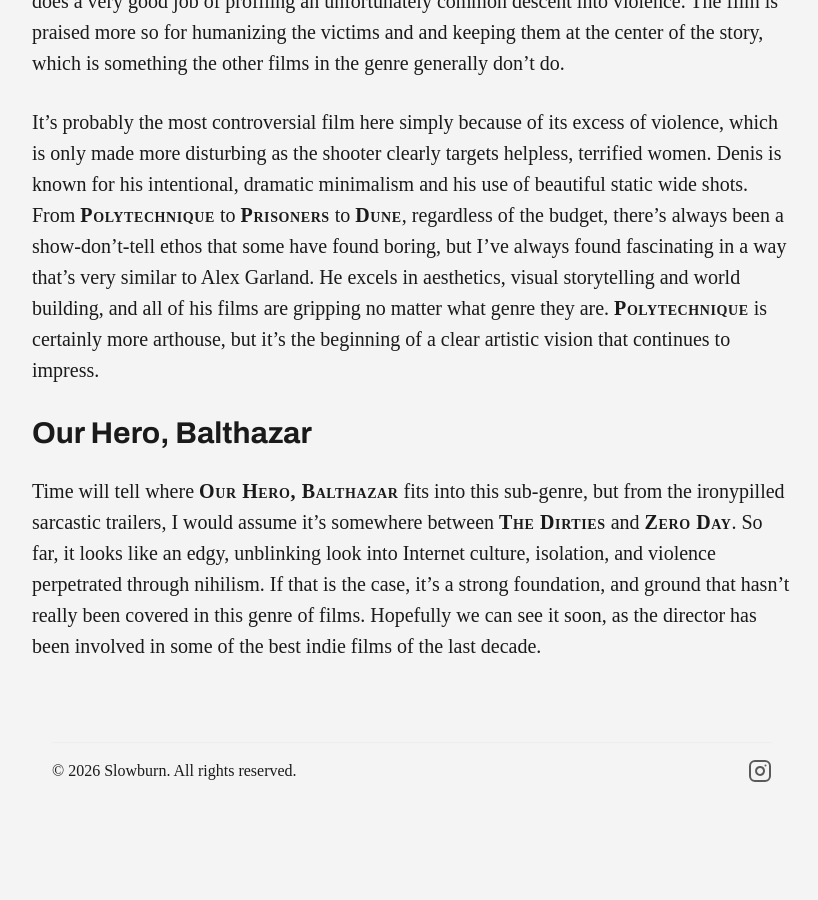
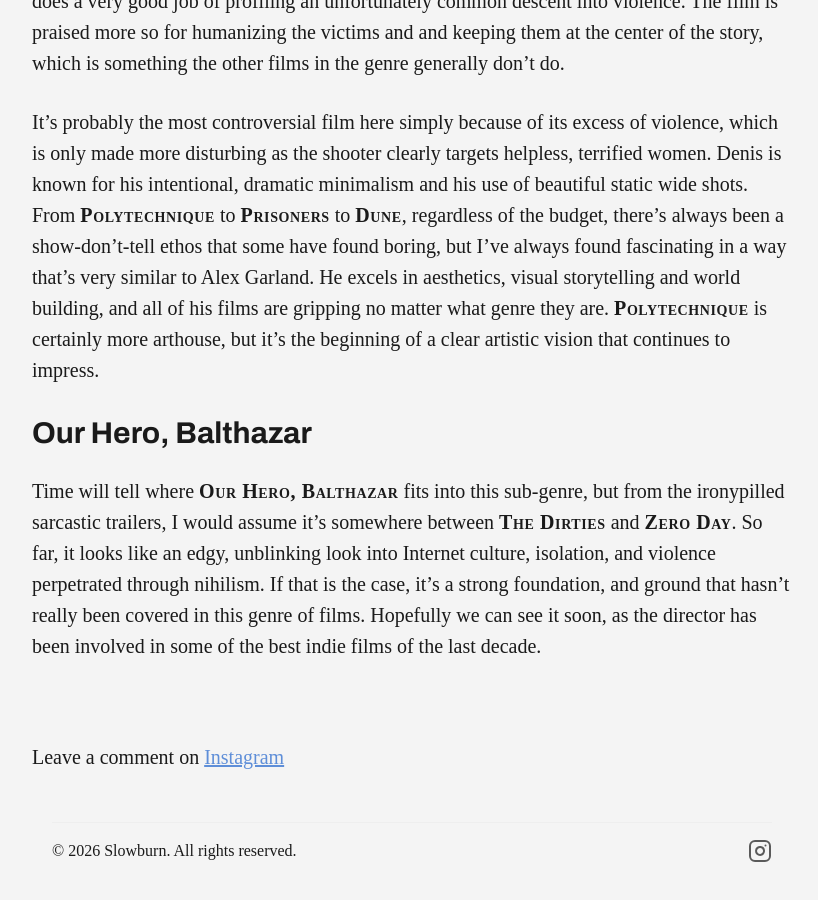
Before and after one commit to Slowburn-Movies/slowburn-movies.github.io, a Jekyll site: the page built from _posts/2026-03-31-an-oddly-artistic-cinematic-niche.md, in a window 1280 px wide and 900 px high, scrolled down 6706 px. Shown: the whole window, without its empty margins (228-1046 px from the left). Built offline with Jekyll 4.4.1, drawn with Linux system fonts in a browser that asks for light colours; some web fonts are replaced; before the commit the page ends 7526 px from its top, so only the background shows below that; some of the changed lines change nothing that is shown.

Commit message:
Update 2026-03-31-an-oddly-artistic-cinematic-niche.md

```diff
--- a/_posts/2026-03-31-an-oddly-artistic-cinematic-niche.md
+++ b/_posts/2026-03-31-an-oddly-artistic-cinematic-niche.md
@@ -7,6 +7,8 @@
 title: "An Oddly Artistic Cinematic Niche"
 subtitle: "A Retrospective Analysis of the Mass Casualty Indie Film Genre"
 description: "In anticipation of the upcoming film Our Hero, Balthazar, we take a deep dive into the visual language and narrative structures of four influential films that all grapple with this tragic subject: Zero Day (2002) by Ben Coccio, Elephant (2003) by Gus Van Sant, Polytechnique (2009) by Denis Villeneuve, The Dirties (2013) by Matt Johnson"
+
+instagram_link: https://www.instagram.com/reel/DWkUvAlDxEe/?igsh=ODRoZzBsMTk3bXYz
 
 youtube_id: "-SlvXx1UGVg"
 image: /assets/images/an-oddly-artistic-cinematic-niche.webp
```
